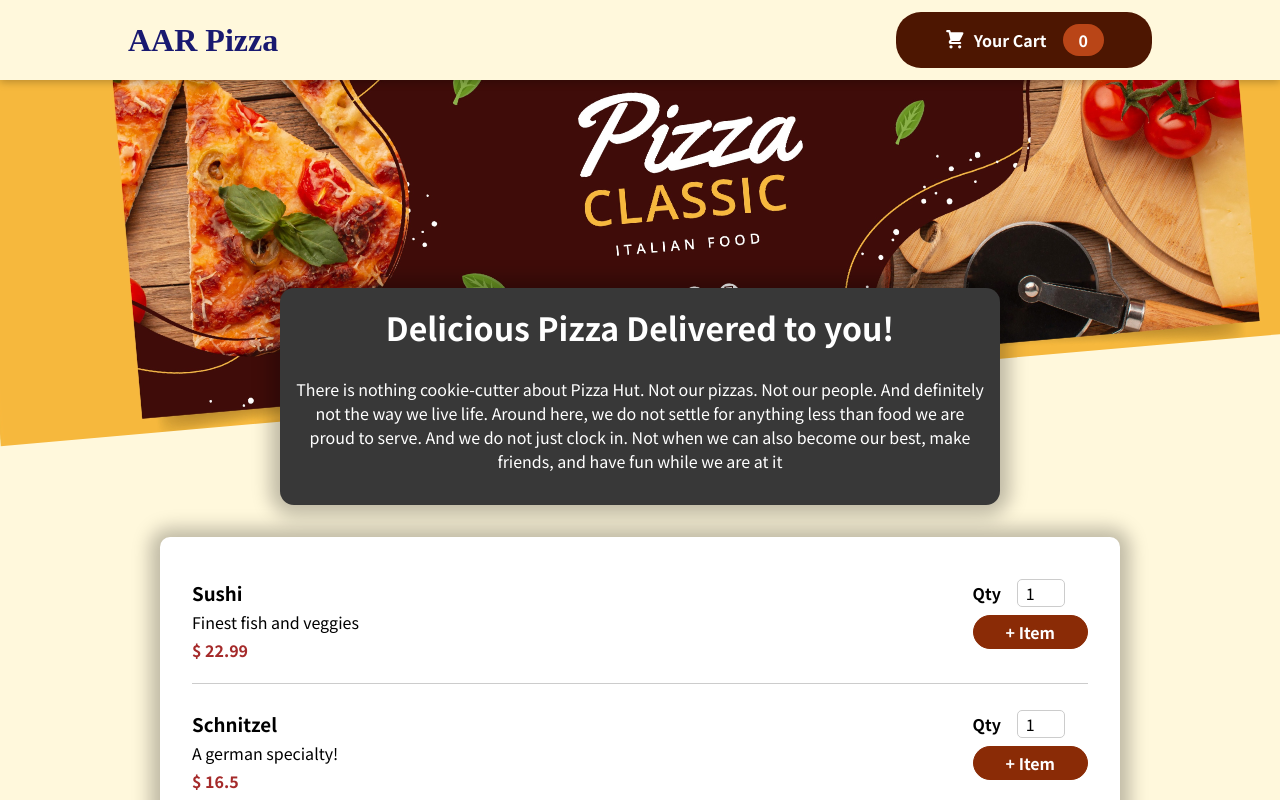
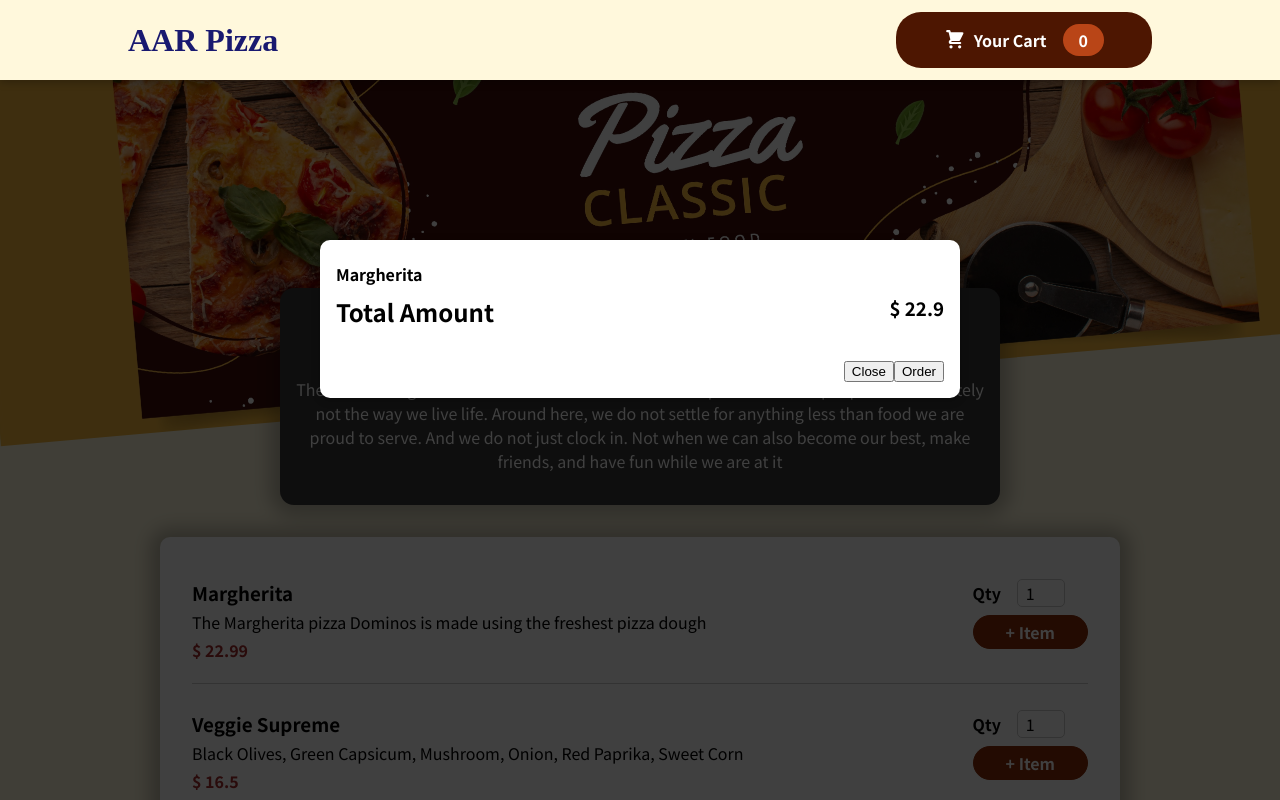
Before and after one commit to amar-nath1/RestaurantProject, a React (Create React App) app: page / in a window 1280 px wide. Shown: the top 800 px of the page. Built offline with nearby package versions, Linux system fonts and the light colour scheme.

Commit message:
Modal with Portals Added

```diff
--- a/public/index.html
+++ b/public/index.html
@@ -28,6 +28,8 @@
   </head>
   <body>
     <noscript>You need to enable JavaScript to run this app.</noscript>
+    <div id="backdrop-root"></div>
+    <div id="overlay-root"></div>
     <div id="root"></div>
     <!--
       This HTML file is a template.
--- a/src/App.js
+++ b/src/App.js
@@ -1,5 +1,6 @@
 import Header from './components/Layout/Header'
 import { Meals } from './components/Meals/Meals';
+import CartModal from './components/Cart/CartModal';
 
 
 function App() {
@@ -9,6 +10,7 @@ function App() {
 
     <Meals></Meals>
 
+    <CartModal></CartModal>
     </>
   );
 }
--- /dev/null
+++ b/src/components/Cart/CartModal.js
@@ -0,0 +1,38 @@
+import classes from './CartModal.module.css'
+import Card from '../UI/Card'
+import React from 'react'
+import ReactDOM from 'react-dom'
+
+const Backdrop=()=>{
+
+    return (
+        <div className={classes.backdrop}></div>
+    )
+
+}
+
+const ModalOverlay=()=>{
+
+    return (
+        <Card className={classes.modal}>
+            <div className={classes.content}><p>Margherita</p></div>
+            <header className={classes.header}>
+                <h2>Total Amount</h2><h3> $ 22.9</h3>
+            </header>
+            <footer className={classes.actions}><button>Close</button><button>Order</button></footer>
+        </Card>
+
+    )
+}
+
+const CartModal = ()=>{
+
+    return (
+        <>
+        {ReactDOM.createPortal(<Backdrop/>,document.getElementById('backdrop-root'))}
+        {ReactDOM.createPortal(<ModalOverlay/>,document.getElementById('overlay-root'))}
+        </>
+    )
+}
+
+export default CartModal
--- /dev/null
+++ b/src/components/Cart/CartModal.module.css
@@ -0,0 +1,52 @@
+.backdrop {
+    position: fixed;
+    top: 0;
+    left: 0;
+    width: 100%;
+    height: 100vh;
+    z-index: 10;
+    background: rgba(0, 0, 0, 0.75);
+
+  }
+
+  .modal {
+    position: fixed;
+    top: 30vh;
+    left: 10%;
+    width: 80%;
+    z-index: 100;
+    overflow: hidden;
+  }
+
+  .header {
+    margin-top: -40px;
+    padding: 1rem;
+    display: flex;
+    justify-content: space-between;
+  }
+
+  .header h2 {
+
+    margin: 0;
+    color:black;
+
+  }
+
+  .content {
+    margin-top: -10px;
+    padding: 1rem;
+    font-weight: bold;
+  }
+
+  .actions {
+    padding: 1rem;
+    display: flex;
+    justify-content: flex-end;
+  }
+
+  @media (min-width: 768px) {
+    .modal {
+      left: calc(50% - 20rem);
+      width: 40rem;
+    }
+  }
--- a/src/components/Meals/AvailableMeals.js
+++ b/src/components/Meals/AvailableMeals.js
@@ -5,26 +5,26 @@ const AvailableMeals=()=>{
     const DUMMY_MEALS = [
         {
           id: 'm1',
-          name: 'Sushi',
-          description: 'Finest fish and veggies',
+          name: 'Margherita',
+          description: 'The Margherita pizza Dominos is made using the freshest pizza dough',
           price: 22.99,
         },
         {
           id: 'm2',
-          name: 'Schnitzel',
-          description: 'A german specialty!',
+          name: 'Veggie Supreme',
+          description: 'Black Olives, Green Capsicum, Mushroom, Onion, Red Paprika, Sweet Corn',
           price: 16.5,
         },
         {
           id: 'm3',
-          name: 'Barbecue Burger',
-          description: 'American, raw, meaty',
+          name: 'Classic Corn',
+          description: 'Pizza topped with our Classic Pan sauce, sweet corn and cheesy dressing. An all-time favorite.',
           price: 12.99,
         },
         {
           id: 'm4',
-          name: 'Green Bowl',
-          description: 'Healthy...and green...',
+          name: 'Only Cheesy',
+          description: 'Pizza topped with cheesy dressing and mozzarella cheese for that extraaa cheesy flavor.',
           price: 18.99,
         },
       ];
--- a/src/components/Meals/MealItemForm.js
+++ b/src/components/Meals/MealItemForm.js
@@ -1,9 +1,17 @@
 import classes from './MealItemForm.module.css'
 import Input from '../UI/Input'
+import React,{useState} from 'react'
+import CartModal from '../Cart/CartModal'
 
 const MealItemForm=(props)=>{
+    const [showCartModal,setShowCartModal]=useState(false)
+
+    const addItemHandler=()=>{
+        setShowCartModal(true)
+    }
 
     return (
+        <>
         <form className={classes.form}>
 
             <Input label='Qty' input={{
@@ -14,11 +22,10 @@ const MealItemForm=(props)=>{
                 step:'1',
                 defaultValue:'1'
             }}></Input>
-            <button type='submit'> + Item</button>
-
+            <button> + Item</button>
         </form>
-
-
+            {showCartModal && <CartModal/>}
+        </>
     )
 }
 
--- /dev/null
+++ b/src/components/UI/Card.js
@@ -0,0 +1,11 @@
+import classes from './Card.module.css'
+
+const Card =(props)=>{
+    return (
+
+        <div className={`${classes.card} ${props.className}`}>{props.children}</div>
+
+    )
+}
+
+export default Card
--- /dev/null
+++ b/src/components/UI/Card.module.css
@@ -0,0 +1,6 @@
+.card{
+
+    background: white;
+    box-shadow: 0px 2px 8px rgba(0, 0, 0, 0.26);
+    border-radius: 10px;
+}
```
